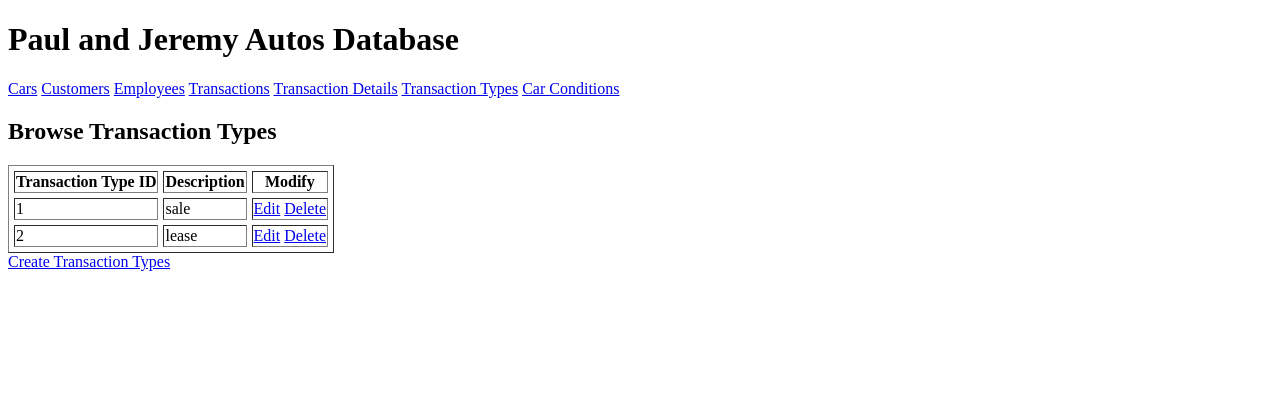
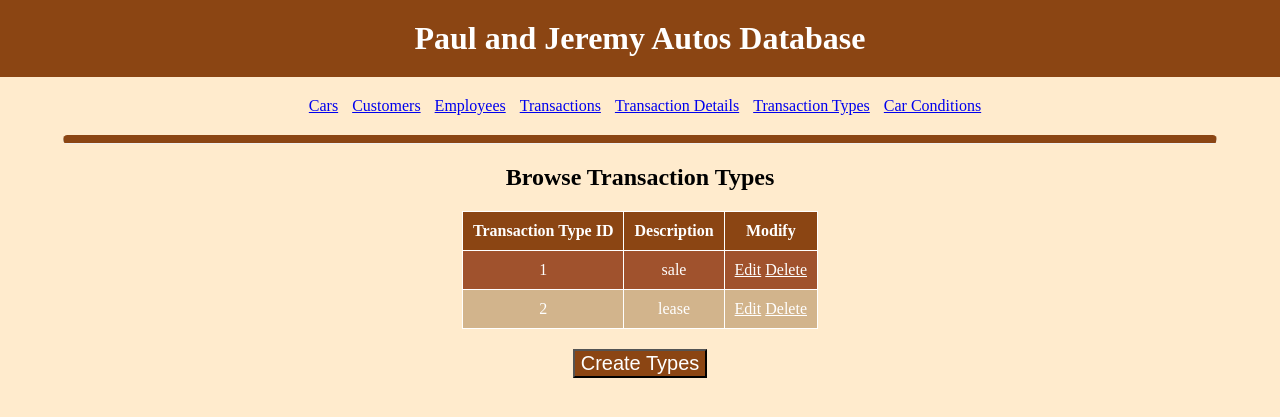
Before and after one commit to BaronViper/AutoDatabase-Site, a Flask app: page /transaction-types in a window 1280 px wide. Shown: the top 417 px of the page. Run offline with Flask 3, Linux system fonts and the light colour scheme; data comes from the database, SQL or seed files in the repository; data that the repository does not hold is empty; some libraries are stand-ins or nearby versions.

Commit message:
Implement CSS styles

```diff
--- /dev/null
+++ b/static/css/styles.css
@@ -0,0 +1,76 @@
+body {
+    text-align: center;
+    background-color: blanchedalmond;
+    margin: 0;
+    padding: 0;
+}
+
+header {
+    color: white;
+    background-color: #8B4513;
+    margin: 0;
+    padding-top: 20px;
+    padding-bottom: 20px;
+}
+
+header h1 {
+    margin: 0;
+}
+
+nav {
+    margin-top: 20px;
+    margin-bottom: 20px;
+}
+
+nav a {
+    margin-left: 10px;
+    margin-left: 10px;
+}
+
+.table {
+    margin: 0 auto;
+    width: fit-content;
+}
+
+table {
+    width: 100%;
+    border-collapse: collapse;
+    background-color: #D2B48C; /* Brown background color */
+    color: #FFFFFF; /* Text color */
+}
+
+table th,
+table td {
+    padding: 10px;
+    border: 1px solid #FFFFFF; /* White border */
+}
+
+table th {
+    background-color: #8B4513; /* Dark brown header background */
+    font-weight: bold;
+}
+
+table tr:nth-child(even) {
+    background-color: #A0522D; /* Light brown alternating row background */
+}
+
+table tr:hover {
+    background-color: #CD853F; /* Hover color */
+}
+
+tr td a {
+    color: white;
+}
+
+.create_button {
+    margin-top: 20px;
+    font-size: 20px;
+    background-color: #8B4513;
+    color: white;
+}
+
+hr.rounded {
+    border-top: 8px solid #8B4513;
+    border-radius: 5px;
+    width: 90%;
+}
--- a/templates/create_car_condition.j2
+++ b/templates/create_car_condition.j2
@@ -4,6 +4,7 @@
     <meta charset="UTF-8">
     <meta name="viewport" content="width=device-width, initial-scale=1.0">
     <title>Paul and Jeremy Autos Database</title>
+    <link rel="stylesheet" href="{{ url_for('static', filename='css/styles.css') }}">
 </head>
 <body>
     <header>
@@ -18,10 +19,12 @@
         <a href="{{ url_for('transaction_types') }}">Transaction Types</a>
         <a href="{{ url_for('conditions') }}">Car Conditions</a>
     </nav>
+    <hr class="rounded">
 
 
     <h2>Create Car Condition</h2>
     <form action="/create-condition" method="post">
+    <div class="table">
         <table>
             <tbody>
                 <tr>
@@ -36,6 +39,7 @@
                 </tr>
             </tbody>
         </table>
+    </div>
 </form>
 
 </body>
--- a/templates/create_cars.j2
+++ b/templates/create_cars.j2
@@ -4,6 +4,7 @@
     <meta charset="UTF-8">
     <meta name="viewport" content="width=device-width, initial-scale=1.0">
     <title>Paul and Jeremy Autos Database</title>
+    <link rel="stylesheet" href="{{ url_for('static', filename='css/styles.css') }}">
 </head>
 <body>
     <header>
@@ -18,9 +19,11 @@
         <a href="{{ url_for('transaction_types') }}">Transaction Types</a>
         <a href="{{ url_for('conditions') }}">Car Conditions</a>
     </nav>
+    <hr class="rounded">
 
     <h2>Create Cars</h2>
     <form action="/create-cars" method="post">
+    <div class="table">
         <table>
             <tbody>
                 <tr>
@@ -59,6 +62,7 @@
                 </tr>
             </tbody>
         </table>
+    </div>
     </form>
 
 
--- a/templates/create_customers.j2
+++ b/templates/create_customers.j2
@@ -4,6 +4,7 @@
     <meta charset="UTF-8">
     <meta name="viewport" content="width=device-width, initial-scale=1.0">
     <title>Paul and Jeremy Autos Database</title>
+    <link rel="stylesheet" href="{{ url_for('static', filename='css/styles.css') }}">
 </head>
 <body>
     <header>
@@ -18,9 +19,11 @@
         <a href="{{ url_for('transaction_types') }}">Transaction Types</a>
         <a href="{{ url_for('conditions') }}">Car Conditions</a>
     </nav>
+    <hr class="rounded">
 
     <h2>Create Customer</h2>
     <form action="/create-customers" method="post">
+    <div class="table">
         <table>
             <tbody>
                 <tr>
@@ -48,6 +51,7 @@
                 </tr>
             </tbody>
         </table>
+    </div>
     </form>
 
 
--- a/templates/create_employees.j2
+++ b/templates/create_employees.j2
@@ -4,6 +4,7 @@
     <meta charset="UTF-8">
     <meta name="viewport" content="width=device-width, initial-scale=1.0">
     <title>Paul and Jeremy Autos Database</title>
+    <link rel="stylesheet" href="{{ url_for('static', filename='css/styles.css') }}">
 </head>
 <body>
     <header>
@@ -18,9 +19,11 @@
         <a href="{{ url_for('transaction_types') }}">Transaction Types</a>
         <a href="{{ url_for('conditions') }}">Car Conditions</a>
     </nav>
+    <hr class="rounded">
 
     <h2>Create Employee</h2>
     <form action="/create-employees" method="post">
+    <div class="table">
         <table>
             <tbody>
                 <tr>
@@ -38,6 +41,7 @@
                 </tr>
             </tbody>
         </table>
+    </div>
     </form>
 
 
--- a/templates/create_transaction_details.j2
+++ b/templates/create_transaction_details.j2
@@ -4,6 +4,7 @@
     <meta charset="UTF-8">
     <meta name="viewport" content="width=device-width, initial-scale=1.0">
     <title>Paul and Jeremy Autos Database</title>
+    <link rel="stylesheet" href="{{ url_for('static', filename='css/styles.css') }}">
 </head>
 <body>
     <header>
@@ -18,9 +19,11 @@
         <a href="{{ url_for('transaction_types') }}">Transaction Types</a>
         <a href="{{ url_for('conditions') }}">Car Conditions</a>
     </nav>
+    <hr class="rounded">
 
     <h2>Create Transaction Details</h2>
     <form action="/create-transaction-details" method="post">
+    <div class="table">
         <table>
             <tbody>
                 <tr>
@@ -53,11 +56,12 @@
                     <td><input type="text" name="cost"></td>
                     <td>
                         <button type="submit">Create</button>
-                        <a href="{{ url_for('/') }}">Cancel</a>
+                        <a href="{{ url_for('transaction_details') }}">Cancel</a>
                     </td>
                 </tr>
             </tbody>
         </table>
+    </div>
     </form>
 
 
--- a/templates/create_transaction_type.j2
+++ b/templates/create_transaction_type.j2
@@ -4,6 +4,7 @@
     <meta charset="UTF-8">
     <meta name="viewport" content="width=device-width, initial-scale=1.0">
     <title>Paul and Jeremy Autos Database</title>
+    <link rel="stylesheet" href="{{ url_for('static', filename='css/styles.css') }}">
 </head>
 <body>
     <header>
@@ -18,10 +19,12 @@
         <a href="{{ url_for('transaction_types') }}">Transaction Types</a>
         <a href="{{ url_for('conditions') }}">Car Conditions</a>
     </nav>
+    <hr class="rounded">
 
 
     <h2>Create Transaction Types</h2>
     <form action="/create-transaction-types" method="post">
+    <div class="table">
         <table>
             <tbody>
                 <tr>
@@ -36,6 +39,7 @@
                 </tr>
             </tbody>
         </table>
+    </div>
     </form>
 
 </body>
--- a/templates/edit_car.j2
+++ b/templates/edit_car.j2
@@ -4,6 +4,7 @@
     <meta charset="UTF-8">
     <meta name="viewport" content="width=device-width, initial-scale=1.0">
     <title>Paul and Jeremy Autos Database</title>
+    <link rel="stylesheet" href="{{ url_for('static', filename='css/styles.css') }}">
 </head>
 <body>
     <header>
@@ -18,10 +19,12 @@
         <a href="{{ url_for('transaction_types') }}">Transaction Types</a>
         <a href="{{ url_for('conditions') }}">Car Conditions</a>
     </nav>
+    <hr class="rounded">
 
    <h2>Edit Car</h2>
     <form action="/edit-cars/{{ car['carID'] }}" method="post">
         <input type="hidden" name="carID" value="{{ car['carID'] }}">
+        <div class="table">
             <table>
                 <tbody>
                     <tr>
@@ -60,6 +63,7 @@
                     </tr>
                 </tbody>
             </table>
+        </div>
     </form>
 
 
--- a/templates/edit_car_condition.j2
+++ b/templates/edit_car_condition.j2
@@ -4,6 +4,7 @@
     <meta charset="UTF-8">
     <meta name="viewport" content="width=device-width, initial-scale=1.0">
     <title>Paul and Jeremy Autos Database</title>
+    <link rel="stylesheet" href="{{ url_for('static', filename='css/styles.css') }}">
 </head>
 <body>
     <header>
@@ -18,10 +19,12 @@
         <a href="{{ url_for('transaction_types') }}">Transaction Types</a>
         <a href="{{ url_for('conditions') }}">Car Conditions</a>
     </nav>
+    <hr class="rounded">
 
 
     <h2>Edit Car Condition</h2>
     <form action="/edit-conditions/ {{ condition['conditionID'] }}" method="post">
+    <div class="table">
         <table>
             <tbody>
                 <tr>
@@ -38,6 +41,7 @@
                 </tr>
             </tbody>
         </table>
+    </div>
     </form>
 
 </body>
--- a/templates/edit_customer.j2
+++ b/templates/edit_customer.j2
@@ -4,6 +4,7 @@
     <meta charset="UTF-8">
     <meta name="viewport" content="width=device-width, initial-scale=1.0">
     <title>Paul and Jeremy Autos Database</title>
+    <link rel="stylesheet" href="{{ url_for('static', filename='css/styles.css') }}">
 </head>
 <body>
     <header>
@@ -18,9 +19,11 @@
         <a href="{{ url_for('transaction_types') }}">Transaction Types</a>
         <a href="{{ url_for('conditions') }}">Car Conditions</a>
     </nav>
+    <hr class="rounded">
 
     <h2>Edit Customer</h2>
     <form action="/edit-customers/{{ customer['customerID'] }}" method="post">
+    <div class="table">
         <table>
             <tbody>
                 <tr>
@@ -51,6 +54,7 @@
                 </tr>
             </tbody>
         </table>
+    </div>
     </form>
 
 </body>
--- a/templates/edit_employee.j2
+++ b/templates/edit_employee.j2
@@ -4,6 +4,7 @@
     <meta charset="UTF-8">
     <meta name="viewport" content="width=device-width, initial-scale=1.0">
     <title>Paul and Jeremy Autos Database</title>
+    <link rel="stylesheet" href="{{ url_for('static', filename='css/styles.css') }}">
 </head>
 <body>
     <header>
@@ -18,9 +19,11 @@
         <a href="{{ url_for('transaction_types') }}">Transaction Types</a>
         <a href="{{ url_for('conditions') }}">Car Conditions</a>
     </nav>
+    <hr class="rounded">
 
     <h2>Edit Employee</h2>
     <form action="/edit-employees/{{ employee['employeeID'] }}" method="post">
+    <div class="table">
         <table>
             <tbody>
                 <tr>
@@ -41,6 +44,7 @@
                 </tr>
             </tbody>
         </table>
+    </div>
     </form>
 
 </body>
--- a/templates/edit_transaction_detail.j2
+++ b/templates/edit_transaction_detail.j2
@@ -4,6 +4,7 @@
     <meta charset="UTF-8">
     <meta name="viewport" content="width=device-width, initial-scale=1.0">
     <title>Paul and Jeremy Autos Database</title>
+    <link rel="stylesheet" href="{{ url_for('static', filename='css/styles.css') }}">
 </head>
 <body>
     <header>
@@ -18,9 +19,11 @@
         <a href="{{ url_for('transaction_types') }}">Transaction Types</a>
         <a href="{{ url_for('conditions') }}">Car Conditions</a>
     </nav>
+    <hr class="rounded">
 
     <h2>Edit Transaction Details</h2>
     <form action="/edit-transaction-details/{{ transaction_detail['transactionDetailsID'] }}" method="post">
+    <div class="table">
         <table>
             <tbody>
                 <tr>
@@ -61,6 +64,7 @@
                 </tr>
             </tbody>
         </table>
+    </div>
     </form>
 
 </body>
--- a/templates/edit_transaction_type.j2
+++ b/templates/edit_transaction_type.j2
@@ -4,6 +4,7 @@
     <meta charset="UTF-8">
     <meta name="viewport" content="width=device-width, initial-scale=1.0">
     <title>Paul and Jeremy Autos Database</title>
+    <link rel="stylesheet" href="{{ url_for('static', filename='css/styles.css') }}">
 </head>
 <body>
     <header>
@@ -18,10 +19,11 @@
         <a href="{{ url_for('transaction_types') }}">Transaction Types</a>
         <a href="{{ url_for('conditions') }}">Car Conditions</a>
     </nav>
-
+    <hr class="rounded">
 
     <h2>Edit Transaction Types</h2>
     <form action="/edit-transaction-types"
+    <div class="table">
         <table>
             <tbody>
                 <tr>
@@ -38,6 +40,7 @@
                 </tr>
             </tbody>
         </table>
+    </div>
 
 </body>
 </html>
--- a/templates/transaction_types.j2
+++ b/templates/transaction_types.j2
@@ -4,6 +4,7 @@
     <meta charset="UTF-8">
     <meta name="viewport" content="width=device-width, initial-scale=1.0">
     <title>Paul and Jeremy Autos Database</title>
+    <link rel="stylesheet" href="{{ url_for('static', filename='css/styles.css') }}">
 </head>
 <body>
     <header>
@@ -18,9 +19,11 @@
         <a href="{{ url_for('transaction_types') }}">Transaction Types</a>
         <a href="{{ url_for('conditions') }}">Car Conditions</a>
     </nav>
+    <hr class="rounded">
 
     <h2>Browse Transaction Types</h2>
-    <table border="1" cellspacing="5">
+    <div class="table">
+        <table>
             <tbody>
                 <tr>
                     <th>Transaction Type ID</th>
@@ -39,7 +42,9 @@
                 {% endfor %}
             </tbody>
         </table>
+    </div>
 
-    <a href="{{ url_for('create_types') }}">Create Transaction Types</a>
+    <button class="create_button" onclick="window.location.href='{{ url_for('create_types') }}'">Create Types</button>
+
 </body>
 </html>
```
Also changed, not shown: templates/car_conditions.j2 (+6 -2 lines), templates/customers.j2 (+6 -2 lines), templates/employees.j2 (+6 -2 lines), templates/index.j2 (+6 -3 lines), templates/transaction_details.j2 (+7 -2 lines), templates/transactions.j2 (+7 -2 lines). Lines whose indentation alone changed are shown as unchanged.
